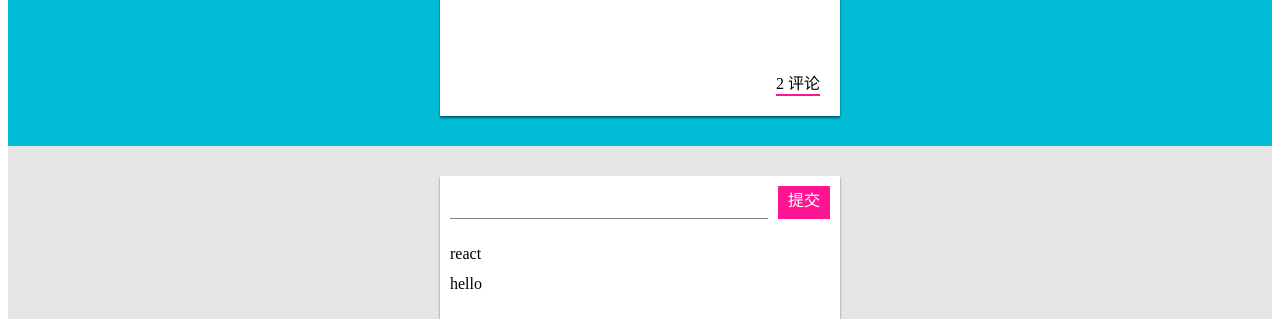
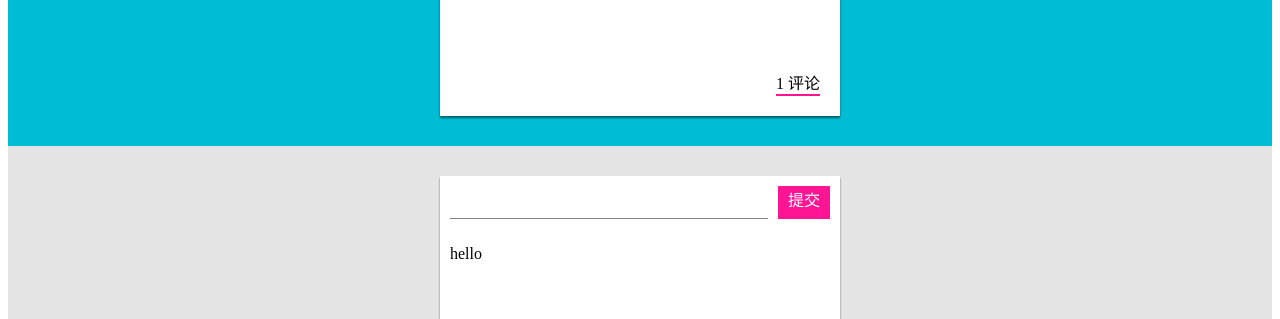
Before and after one commit to IDeepspace/Redux-Workshop, a React (Create React App) app: page /post/11 in a window 1280 px wide. Shown: the part 222-541 px from the top of the page. Built offline with nearby package versions, Linux system fonts and the light colour scheme.

Commit message:
文章显示各自评论

```diff
--- a/src/components/CommenBox.js
+++ b/src/components/CommenBox.js
@@ -67,7 +67,8 @@
         const id = shortid()
         const comment = {
             id,
-            text
+            text,
+            postId: this.props.postId
         }
         store.dispatch({ type: 'ADD_COMMENT', comment })
         this.setState({
@@ -83,8 +84,11 @@
             </FormWrap>
         )
 
-        const comments = store.getState().comments
-        const reversedComments = [...comments].reverse()
+        const { comments, postId } = this.props
+        const currentComments = comments.filter(comments => {
+            return comments.postId === postId
+        })
+        const reversedComments = [...currentComments].reverse()
         const commentList = reversedComments.map(item => (
             <div key={item.id}>{item.text}</div>
         ))
--- a/src/components/Post.js
+++ b/src/components/Post.js
@@ -18,14 +18,17 @@
   render() {
     const { comments, match, posts } = this.props
     const { id } = match.params
+    const currentComments = comments.filter(t => {
+      return t.postId === id
+    })
     return (
       <div>
         <Wrap>
           <Upper>
-            <PostBody id={id} posts={posts} comments={comments} />
+            <PostBody id={id} posts={posts} comments={currentComments} />
           </Upper>
           <Bottom>
-            <CommentBox comments={comments} />
+            <CommentBox postId={id} comments={currentComments} />
           </Bottom>
         </Wrap>
       </div>
--- a/src/reducers/comments.js
+++ b/src/reducers/comments.js
@@ -1,11 +1,13 @@
 const initialState = [
     {
         id: '111',
-        text: 'hello'
+        text: 'hello',
+        postId: '11'
     },
     {
         id: '222',
-        text: 'react'
+        text: 'react',
+        postId: '22'
     }
 ]
 const comments = (state = initialState, action) => {
```
